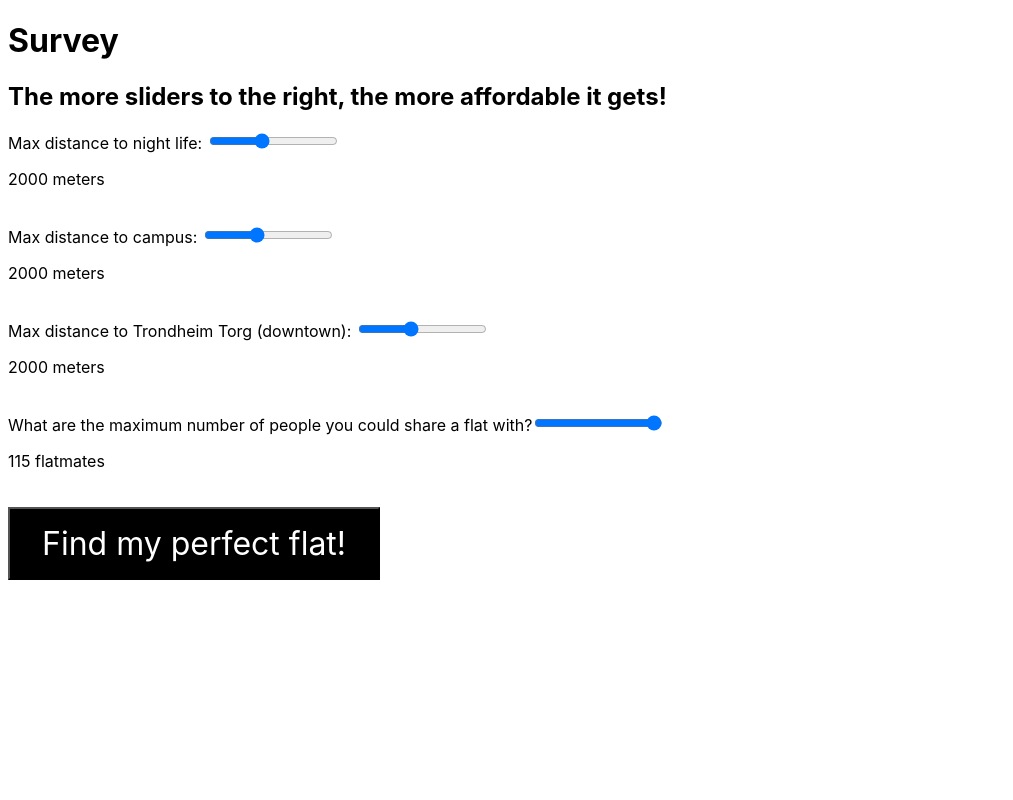
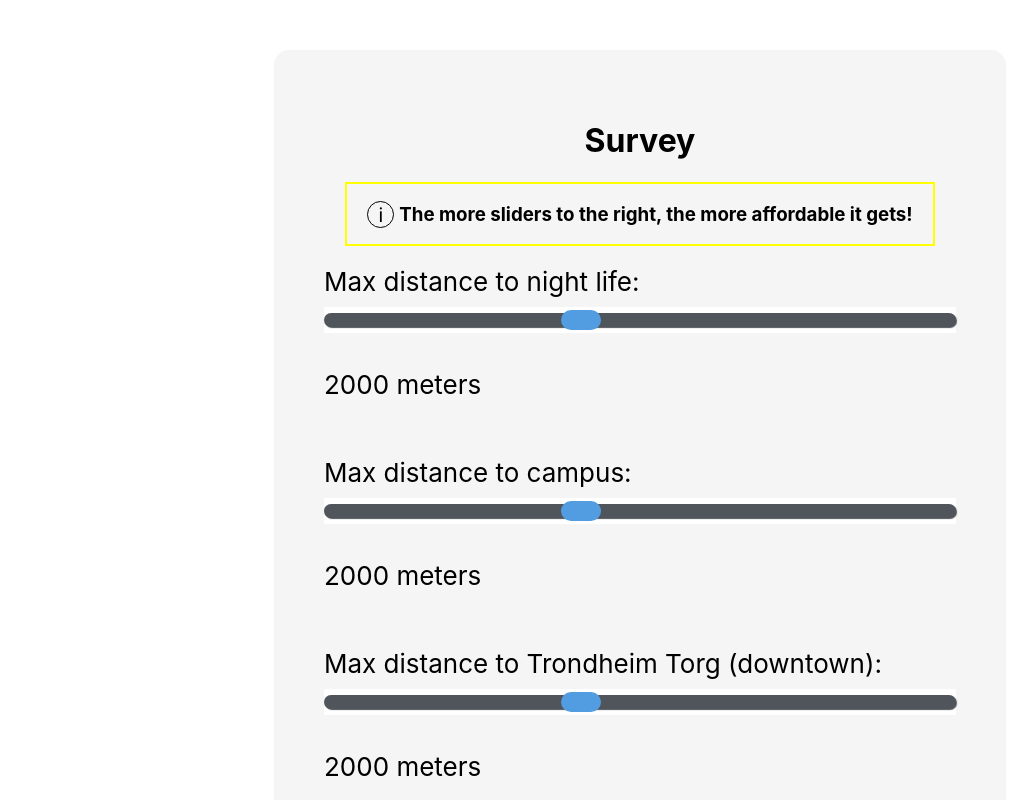
Before and after one commit to toretefre/designthinking, a React (Create React App) app: page /survey in a window 1280 px wide. Shown: the top 800 px of the page, without its empty margins (0-1013 px from the left). Built offline with nearby package versions, Linux system fonts and the light colour scheme.

Commit message:
Added some styling to LandingPage and Survey

```diff
--- a/src/containers/LandingPage/index.js
+++ b/src/containers/LandingPage/index.js
@@ -1,13 +1,16 @@
 import React from 'react';
 import { Link } from '@reach/router';
+import './style.css';
 
 export const LandingPage = () => {
   return (
-    <main>
-      <h1>Welcome to Easy Student Housing Trondheim</h1>
-      <Link to="/survey">
-        <button>Find my perfect flat!</button>
-      </Link>
+    <main className="landingMain">
+      <div className="landingContainer">
+        <h1>Welcome to Easy Student Housing Trondheim</h1>
+        <Link to="/survey">
+          <button className="findButton">Find my perfect flat!</button>
+        </Link>
+      </div>
     </main>
   );
 };
--- /dev/null
+++ b/src/containers/LandingPage/style.css
@@ -0,0 +1,21 @@
+.landingMain{
+    margin-top: 50px;
+    width: 100%;
+    display: flex;
+    align-items: center;
+    justify-content: center;
+}
+.landingContainer{
+    width: 60%;
+    display: flex;
+    flex-direction: column;
+    align-items: center;
+    background-color: whitesmoke;
+    border-radius: 15px;
+    padding: 50px;
+}
+.findButton{
+    border-radius: 15px;
+    background-color: limegreen;
+    border:none;
+}
--- a/src/containers/Survey/index.js
+++ b/src/containers/Survey/index.js
@@ -1,5 +1,6 @@
 import React, { useState } from 'react';
 import { Link } from '@reach/router';
+import './style.css';
 
 export const Survey = () => {
   const [nightlife, setNightlife] = useState(2000);
@@ -8,9 +9,13 @@ export const Survey = () => {
   const [flatmates, setFlatmates] = useState(115);
 
   return (
-    <main>
+    <main className="surveyMain">
+      <div className="surveyContainer">
         <h1>Survey</h1>
-      <h2>The more sliders to the right, the more affordable it gets!</h2>
+        <div className="infoBox">
+          <div className="infosign">ℹ</div>️
+          <h3>The more sliders to the right, the more affordable it gets!</h3>
+        </div>
         <form>
           Max distance to night life:{' '}
           <input
@@ -59,9 +64,10 @@ export const Survey = () => {
           <p>{flatmates} flatmates</p>
           <br />
           <Link to="/recommendation">
-          <button>Find my perfect flat!</button>
+            <button className="findFlatButton">Find my perfect flat!</button>
           </Link>
         </form>
+      </div>
     </main>
   );
 };
--- /dev/null
+++ b/src/containers/Survey/style.css
@@ -0,0 +1,137 @@
+.surveyMain{
+    margin-top: 50px;
+    width: 100%;
+    display: flex;
+    align-items: center;
+    justify-content: center;
+}
+.surveyContainer{
+    width: 50%;
+    display: flex;
+    flex-direction: column;
+    align-items: center;
+    background-color: whitesmoke;
+    border-radius: 15px;
+    padding: 50px;
+}
+.infoBox{
+
+    display: flex;
+    flex-direction: row;
+    align-items: center;
+    padding-left: 20px;
+    padding-right: 20px;
+    margin-bottom: 20px;
+    border: 2px solid yellow;
+}
+.infosign{
+    font-size: 20px;
+    display: flex;
+    justify-content: center;
+    align-items: center;
+    margin-right: 5px;
+    height: 25px;
+    width: 25px;
+    border: 1px solid black;
+    border-radius: 50px;
+}
+
+form{
+    font-size: 26px;
+}
+.findFlatButton{
+    align-self: center;
+    border-radius: 15px;
+    background-color: limegreen;
+    border:none;
+}
+
+input[type=range] {
+    height: 26px;
+    -webkit-appearance: none;
+    margin: 10px 0;
+    width: 100%;
+  }
+  input[type=range]:focus {
+    outline: none;
+  }
+  input[type=range]::-webkit-slider-runnable-track {
+    width: 100%;
+    height: 14px;
+    cursor: pointer;
+    animate: 0.2s;
+    box-shadow: 1px 1px 1px #50555C;
+    background: #50555C;
+    border-radius: 14px;
+    border: 0px solid #000000;
+  }
+  input[type=range]::-webkit-slider-thumb {
+    box-shadow: 0px 0px 0px #000000;
+    border: 0px solid #000000;
+    height: 20px;
+    width: 40px;
+    border-radius: 12px;
+    background: #529DE1;
+    cursor: pointer;
+    -webkit-appearance: none;
+    margin-top: -3px;
+  }
+  input[type=range]:focus::-webkit-slider-runnable-track {
+    background: #50555C;
+  }
+  input[type=range]::-moz-range-track {
+    width: 100%;
+    height: 14px;
+    cursor: pointer;
+    animate: 0.2s;
+    box-shadow: 1px 1px 1px #50555C;
+    background: #50555C;
+    border-radius: 14px;
+    border: 0px solid #000000;
+  }
+  input[type=range]::-moz-range-thumb {
+    box-shadow: 0px 0px 0px #000000;
+    border: 0px solid #000000;
+    height: 20px;
+    width: 40px;
+    border-radius: 12px;
+    background: #529DE1;
+    cursor: pointer;
+  }
+  input[type=range]::-ms-track {
+    width: 100%;
+    height: 14px;
+    cursor: pointer;
+    animate: 0.2s;
+    background: transparent;
+    border-color: transparent;
+    color: transparent;
+  }
+  input[type=range]::-ms-fill-lower {
+    background: #50555C;
+    border: 0px solid #000000;
+    border-radius: 28px;
+    box-shadow: 1px 1px 1px #50555C;
+  }
+  input[type=range]::-ms-fill-upper {
+    background: #50555C;
+    border: 0px solid #000000;
+    border-radius: 28px;
+    box-shadow: 1px 1px 1px #50555C;
+  }
+  input[type=range]::-ms-thumb {
+    margin-top: 1px;
+    box-shadow: 0px 0px 0px #000000;
+    border: 0px solid #000000;
+    height: 20px;
+    width: 40px;
+    border-radius: 12px;
+    background: #529DE1;
+    cursor: pointer;
+  }
+  input[type=range]:focus::-ms-fill-lower {
+    background: #50555C;
+  }
+  input[type=range]:focus::-ms-fill-upper {
+    background: #50555C;
+  }
```
Also changed, not shown: src/App.css (line endings or trailing spaces). Lines whose indentation alone changed are shown as unchanged.
